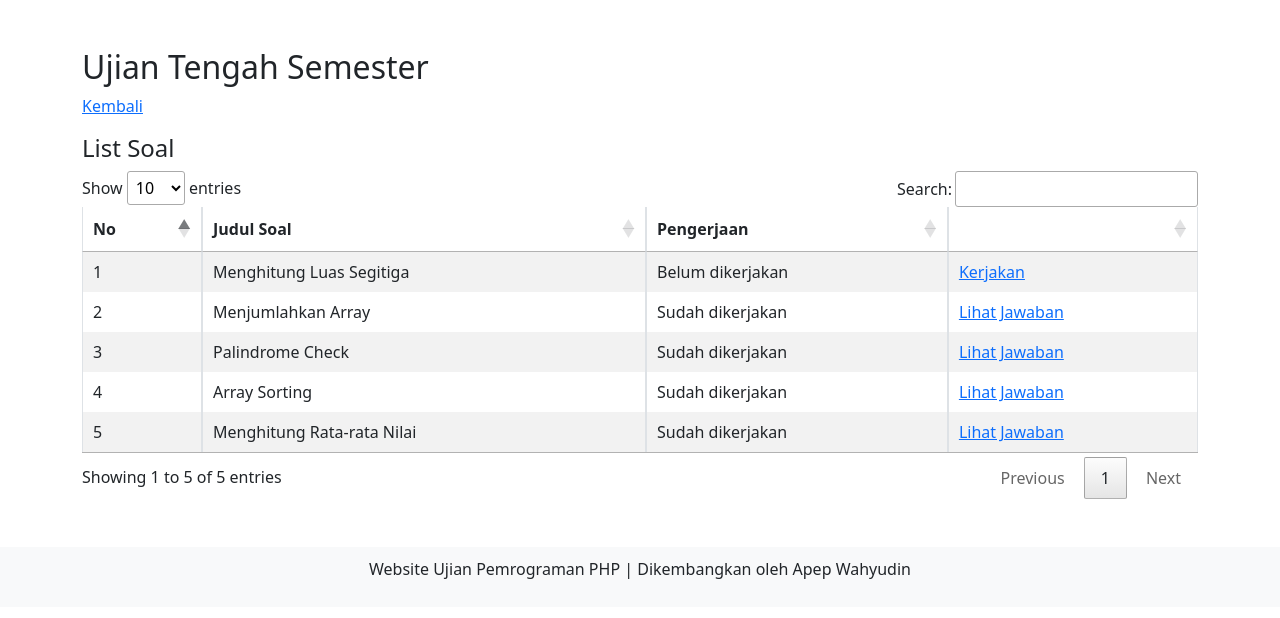
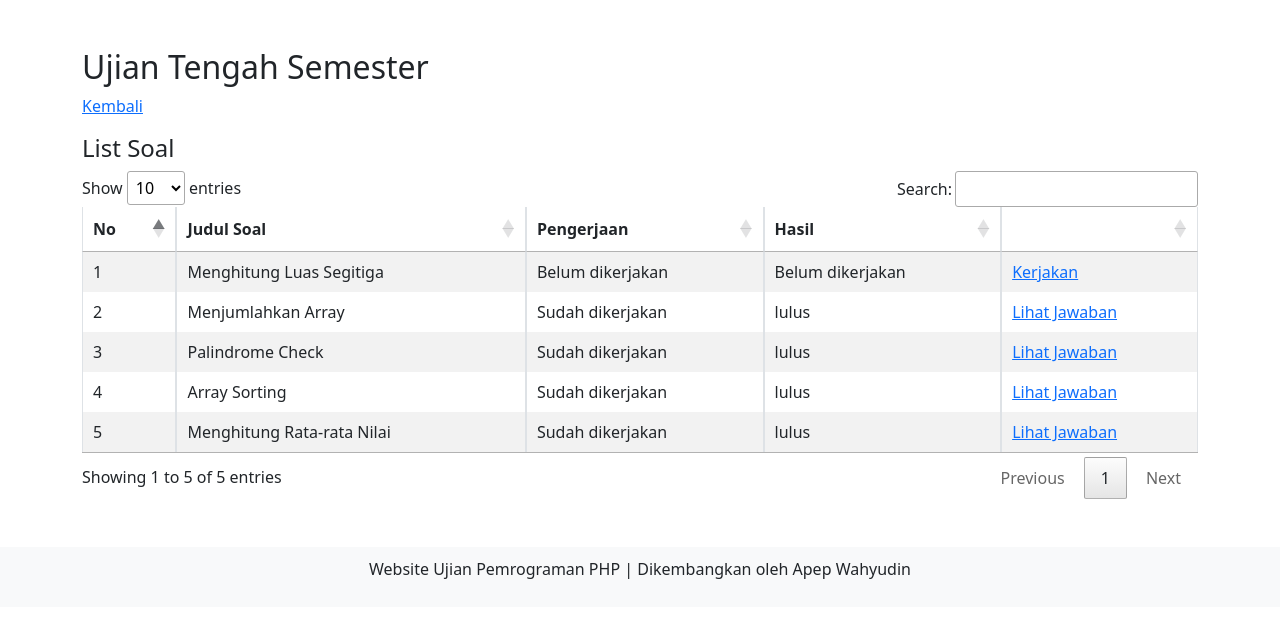
Before and after one commit to sebuahsemangat/tesphp, a PHP site: page /home.php?page=soal&id_ujian=13 in a window 1280 px wide. Shown: the part 56-674 px from the top of the page. Run offline with PHP 8.4, Linux system fonts and the light colour scheme; the visitor is signed in with stand-in values (Sample User, id 1); data comes from the database, SQL or seed files in the repository; some libraries are stand-ins or nearby versions.

Commit message:
Tambah status lulus dan gagal di bagian soal

```diff
--- a/soal.php
+++ b/soal.php
@@ -1,6 +1,4 @@
 <?php
-include "koneksi.php"; // Pastikan ini adalah file koneksi Anda
-
 // Ambil dan validasi id_ujian
 if (isset($_GET['id_ujian']) && is_numeric($_GET['id_ujian'])) {
     $id_ujian = intval($_GET['id_ujian']);
@@ -34,6 +32,7 @@ echo "<h2>" . htmlspecialchars($data_ujian['nama_ujian']) . "</h2>";
             <th>No</th>
             <th>Judul Soal</th>
             <th>Pengerjaan</th>
+            <th>Hasil</th>
             <th></th>
         </tr>
     </thead>
@@ -53,6 +52,7 @@ echo "<h2>" . htmlspecialchars($data_ujian['nama_ujian']) . "</h2>";
             $stmt_nilai->bind_param("ii", $data_soal['id_soal'], $_SESSION['siswa']);
             $stmt_nilai->execute();
             $result_nilai = $stmt_nilai->get_result();
+            $data_hasil = $result_nilai->fetch_assoc();
             $cek_jawaban = $result_nilai->num_rows;
             ?>
             <tr>
@@ -60,6 +60,9 @@ echo "<h2>" . htmlspecialchars($data_ujian['nama_ujian']) . "</h2>";
                 <td><?= htmlspecialchars($data_soal['judul']); ?></td>
                 <td>
                     <?= ($cek_jawaban == 1) ? "Sudah dikerjakan" : "Belum dikerjakan"; ?>
+                </td>
+                <td>
+                    <?= ($cek_jawaban == 1) ? $data_hasil["test_result"] : "Belum dikerjakan";?>
                 </td>
                 <td>
                     <?php if ($cek_jawaban == 1) { ?>
```
